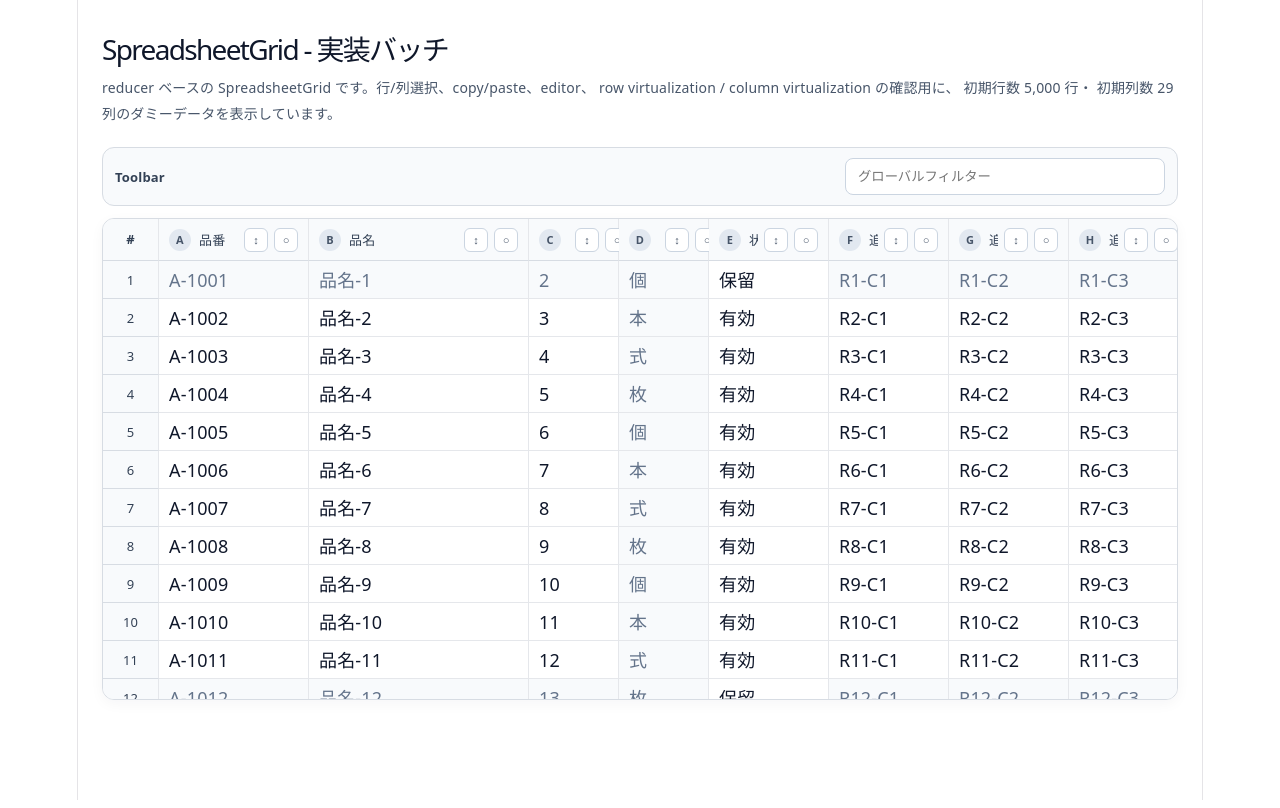
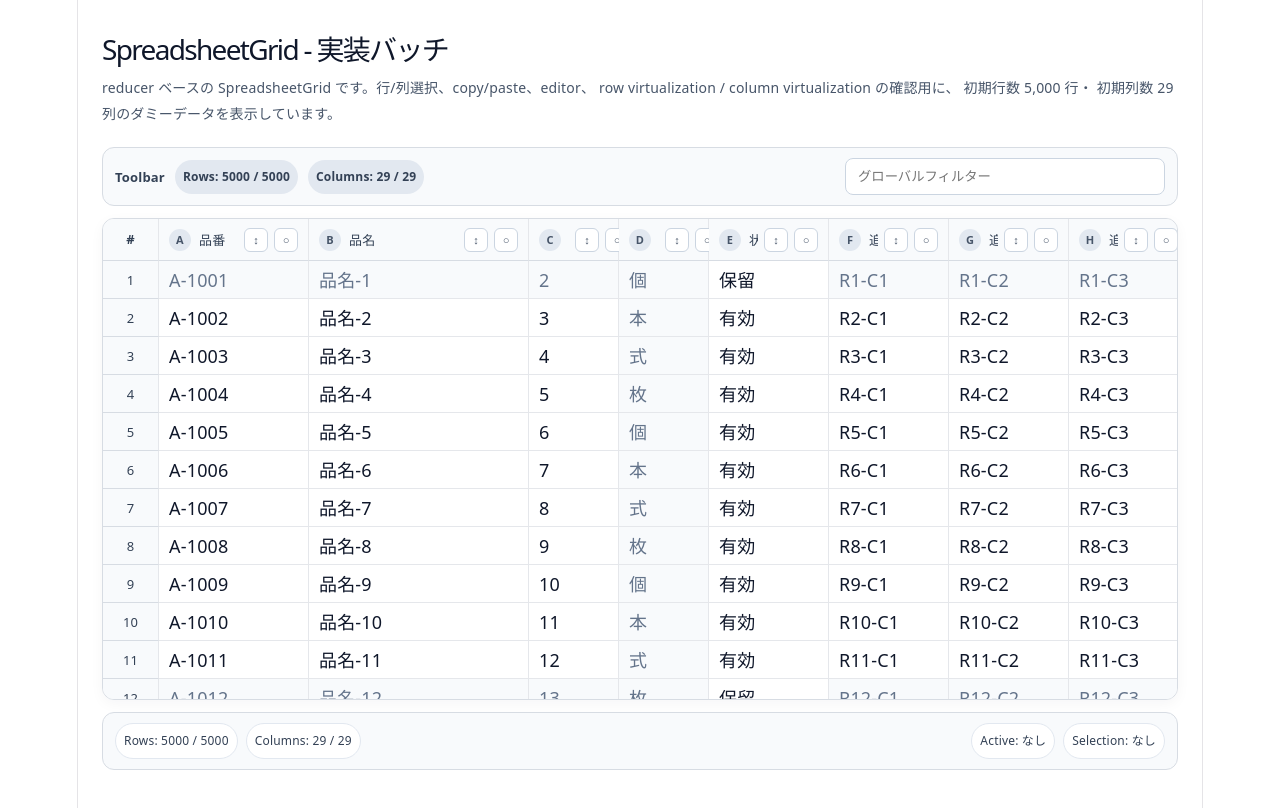
Before and after one commit to ishibashi0112/datasheet-grid, a React (Vite) app: page / in a window 1280 px wide. Shown: the top 808 px of the page. Built offline with nearby package versions, Linux system fonts and the light colour scheme.

Commit message:
✨ 9-B（DefaultGridTopBar / DefaultGridBottomBar 分離）

```diff
--- a/src/components/spreadsheet-grid/SpreadsheetGrid.tsx
+++ b/src/components/spreadsheet-grid/SpreadsheetGrid.tsx
@@ -29,15 +29,19 @@ import ActiveCellOverlay, {
   type ActiveCellOverlayRect,
 } from './ActiveCellOverlay';
 import CellEditorLayer from './CellEditorLayer';
-import ColumnFilterPopover from './view/ColumnFilterPopover';
-import GridHeaderRow from './view/GridHeaderRow';
-import GridBodyLayer from './view/GridBodyLayer';
 import { useFilterPopoverController } from './hooks/useFilterPopoverController';
-import { useGridPointerInteractions } from './hooks/useGridPointerInteractions';
-import { useGridKeyboardInteractions } from './hooks/useGridKeyboardInteractions';
-import { useGridViewportSync } from './hooks/useGridViewportSync';
 import { useGridClipboardController } from './hooks/useGridClipboardController';
 import { useGridEditController } from './hooks/useGridEditController';
+import { useGridKeyboardInteractions } from './hooks/useGridKeyboardInteractions';
+import { useGridPointerInteractions } from './hooks/useGridPointerInteractions';
+import { useGridViewportSync } from './hooks/useGridViewportSync';
+import {
+  applyColumnFilters,
+  applyGlobalFilter,
+  type GridRowModelLike,
+} from './logic/filtering';
+import { buildColumnMeasurements } from './logic/geometry';
+import { applySort } from './logic/sorting';
 import type {
   CellCoord,
   GridColumn,
@@ -45,14 +49,12 @@ import type {
   SpreadsheetGridProps,
   SpreadsheetGridSlotContext,
 } from './model/gridTypes';
-import {
-  applyColumnFilters,
-  applyGlobalFilter,
-  type GridRowModelLike,
-} from './logic/filtering';
-import { applySort } from './logic/sorting';
-import { buildColumnMeasurements } from './logic/geometry';
 import { getCellValue, isCellEditable, setCellValue } from './utils/permissions';
+import ColumnFilterPopover from './view/ColumnFilterPopover';
+import DefaultGridBottomBar from './view/DefaultGridBottomBar';
+import DefaultGridTopBar from './view/DefaultGridTopBar';
+import GridBodyLayer from './view/GridBodyLayer';
+import GridHeaderRow from './view/GridHeaderRow';
 
 // 追加: 元 rows と filteredRows の対応を安定して持つための row model です。
 type SourceRowModel<T> = GridRowModelLike<T> & {
@@ -815,62 +817,17 @@ export function SpreadsheetGrid<T extends object>({
     />
   ) : null;
 
-  // 追加: default top bar は Global Filter を右寄せで持つ薄いツールバーです。
-  const defaultTopBar = enableGlobalFilter ? (
-    <div style={{ marginBottom: 12 }}>
-      <div
-        style={{
-          display: 'flex',
-          alignItems: 'center',
-          justifyContent: 'space-between',
-          gap: 12,
-          padding: '10px 12px',
-          border: '1px solid #d7dce3',
-          borderRadius: 12,
-          backgroundColor: '#f8fafc',
-        }}
-      >
-        <div
-          style={{
-            minWidth: 0,
-            fontSize: 13,
-            fontWeight: 600,
-            color: '#334155',
-          }}
-        >
-          Toolbar
-        </div>
-
-        <input
-          type="text"
-          value={slotContext.globalFilterText}
-          onChange={(event) =>
-            slotContext.setGlobalFilterText(event.target.value)
-          }
-          placeholder="グローバルフィルター"
-          style={{
-            width: '100%',
-            maxWidth: 320,
-            boxSizing: 'border-box',
-            padding: '10px 12px',
-            border: '1px solid #cbd5e1',
-            borderRadius: 8,
-            outline: 'none',
-            backgroundColor: '#ffffff',
-          }}
-        />
-      </div>
-    </div>
-  ) : null;
-
   // 追加: top/bottom slot を解決します。
   const resolvedTopBar = renderTopBar
     ? renderTopBar(slotContext)
-    : defaultTopBar;
+    : enableGlobalFilter
+      ? <DefaultGridTopBar context={slotContext} />
+      : null;
 
+  // 追加: default bottom bar は status bar として薄く表示します。
   const resolvedBottomBar = renderBottomBar
     ? renderBottomBar(slotContext)
-    : null;
+    : <DefaultGridBottomBar context={slotContext} />;
 
   return (
     <div className={className}>
@@ -995,9 +952,7 @@ export function SpreadsheetGrid<T extends object>({
         </div>
       </div>
 
-      {resolvedBottomBar ? (
-        <div style={{ marginTop: 12 }}>{resolvedBottomBar}</div>
-      ) : null}
+      {resolvedBottomBar}
 
       {renderedFilterPopover}
     </div>
--- /dev/null
+++ b/src/components/spreadsheet-grid/view/DefaultGridBottomBar.tsx
@@ -0,0 +1,121 @@
+import type { CSSProperties } from 'react';
+import type {
+  CellCoord,
+  GridSelection,
+  SpreadsheetGridSlotContext,
+} from '../model/gridTypes';
+import { toExcelColumnName } from '../utils/excelColumnName';
+
+type DefaultGridBottomBarProps<T> = {
+  context: SpreadsheetGridSlotContext<T>;
+};
+
+// 追加: ActiveCell を A1 形式へ整形します。
+const formatCellLabel = (cell: CellCoord | null) => {
+  if (!cell) {
+    return 'なし';
+  }
+  return `${toExcelColumnName(cell.col)}${cell.row + 1}`;
+};
+
+// 追加: selection の概要を短く整形します。
+const formatSelectionLabel = (selection: GridSelection) => {
+  if (!selection) {
+    return 'なし';
+  }
+
+  if (selection.type === 'cell') {
+    const startRow = Math.min(
+      selection.range.start.row,
+      selection.range.end.row,
+    );
+    const endRow = Math.max(selection.range.start.row, selection.range.end.row);
+    const startCol = Math.min(
+      selection.range.start.col,
+      selection.range.end.col,
+    );
+    const endCol = Math.max(selection.range.start.col, selection.range.end.col);
+
+    return `${toExcelColumnName(startCol)}${startRow + 1} - ${toExcelColumnName(
+      endCol,
+    )}${endRow + 1}`;
+  }
+
+  if (selection.type === 'row') {
+    const startRow = Math.min(selection.startRow, selection.endRow);
+    const endRow = Math.max(selection.startRow, selection.endRow);
+    return `Row ${startRow + 1} - ${endRow + 1}`;
+  }
+
+  const startCol = Math.min(selection.startCol, selection.endCol);
+  const endCol = Math.max(selection.startCol, selection.endCol);
+  return `Col ${toExcelColumnName(startCol)} - ${toExcelColumnName(endCol)}`;
+};
+
+// 追加: Grid 下部の既定ステータスバーです。
+export function DefaultGridBottomBar<T>({
+  context,
+}: DefaultGridBottomBarProps<T>) {
+  const wrapperStyle: CSSProperties = {
+    marginTop: 12,
+  };
+
+  const barStyle: CSSProperties = {
+    display: 'flex',
+    alignItems: 'center',
+    justifyContent: 'space-between',
+    gap: 12,
+    padding: '10px 12px',
+    border: '1px solid #d7dce3',
+    borderRadius: 12,
+    backgroundColor: '#f8fafc',
+    fontSize: 12,
+    color: '#475569',
+    flexWrap: 'wrap',
+  };
+
+  const groupStyle: CSSProperties = {
+    display: 'flex',
+    alignItems: 'center',
+    gap: 8,
+    flexWrap: 'wrap',
+  };
+
+  const chipStyle: CSSProperties = {
+    display: 'inline-flex',
+    alignItems: 'center',
+    padding: '4px 8px',
+    borderRadius: 9999,
+    backgroundColor: '#ffffff',
+    border: '1px solid #e2e8f0',
+    color: '#334155',
+    fontSize: 12,
+    whiteSpace: 'nowrap',
+  };
+
+  return (
+    <div style={wrapperStyle}>
+      <div style={barStyle}>
+        <div style={groupStyle}>
+          <span style={chipStyle}>
+            Rows: {context.filteredRows.length} / {context.rows.length}
+          </span>
+          <span style={chipStyle}>
+            Columns: {context.visibleColumns.length} / {context.columns.length}
+          </span>
+        </div>
+
+        <div style={groupStyle}>
+          <span style={chipStyle}>
+            Active: {formatCellLabel(context.activeCell)}
+          </span>
+          <span style={chipStyle}>
+            Selection: {formatSelectionLabel(context.selection)}
+          </span>
+        </div>
+      </div>
+    </div>
+  );
+}
+
+export default DefaultGridBottomBar;
--- /dev/null
+++ b/src/components/spreadsheet-grid/view/DefaultGridTopBar.tsx
@@ -0,0 +1,97 @@
+import type { CSSProperties } from 'react';
+import type { SpreadsheetGridSlotContext } from '../model/gridTypes';
+
+type DefaultGridTopBarProps<T> = {
+  context: SpreadsheetGridSlotContext<T>;
+};
+
+// 追加: Grid 上部の既定ツールバーです。現時点では Global Filter を主役にしつつ、
+//       左側へ件数サマリを薄く出します。
+export function DefaultGridTopBar<T>({
+  context,
+}: DefaultGridTopBarProps<T>) {
+  const wrapperStyle: CSSProperties = {
+    marginBottom: 12,
+  };
+
+  const barStyle: CSSProperties = {
+    display: 'flex',
+    alignItems: 'center',
+    justifyContent: 'space-between',
+    gap: 12,
+    padding: '10px 12px',
+    border: '1px solid #d7dce3',
+    borderRadius: 12,
+    backgroundColor: '#f8fafc',
+  };
+
+  const leftStyle: CSSProperties = {
+    display: 'flex',
+    alignItems: 'center',
+    gap: 10,
+    minWidth: 0,
+    flex: '1 1 auto',
+    color: '#334155',
+    fontSize: 13,
+    flexWrap: 'wrap',
+  };
+
+  const badgeStyle: CSSProperties = {
+    display: 'inline-flex',
+    alignItems: 'center',
+    padding: '4px 8px',
+    borderRadius: 9999,
+    backgroundColor: '#e2e8f0',
+    color: '#334155',
+    fontSize: 12,
+    fontWeight: 600,
+    whiteSpace: 'nowrap',
+  };
+
+  const inputStyle: CSSProperties = {
+    width: '100%',
+    maxWidth: 320,
+    boxSizing: 'border-box',
+    padding: '10px 12px',
+    border: '1px solid #cbd5e1',
+    borderRadius: 8,
+    outline: 'none',
+    backgroundColor: '#ffffff',
+  };
+
+  return (
+    <div style={wrapperStyle}>
+      <div style={barStyle}>
+        <div style={leftStyle}>
+          <span
+            style={{
+              fontSize: 13,
+              fontWeight: 700,
+              color: '#334155',
+            }}
+          >
+            Toolbar
+          </span>
+
+          <span style={badgeStyle}>
+            Rows: {context.filteredRows.length} / {context.rows.length}
+          </span>
+
+          <span style={badgeStyle}>
+            Columns: {context.visibleColumns.length} / {context.columns.length}
+          </span>
+        </div>
+
+        <input
+          type="text"
+          value={context.globalFilterText}
+          onChange={(event) => context.setGlobalFilterText(event.target.value)}
+          placeholder="グローバルフィルター"
+          style={inputStyle}
+        />
+      </div>
+    </div>
+  );
+}
+
+export default DefaultGridTopBar;
```
